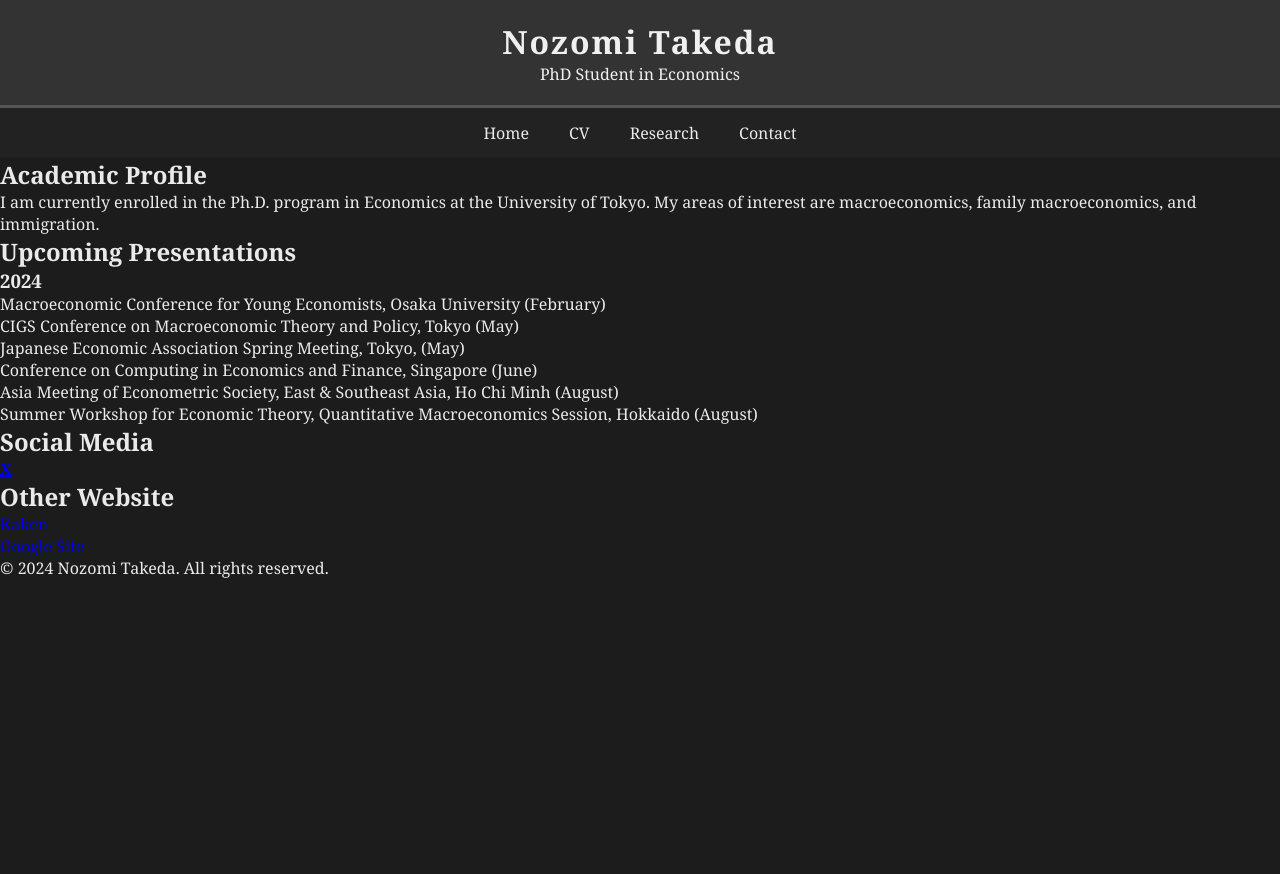
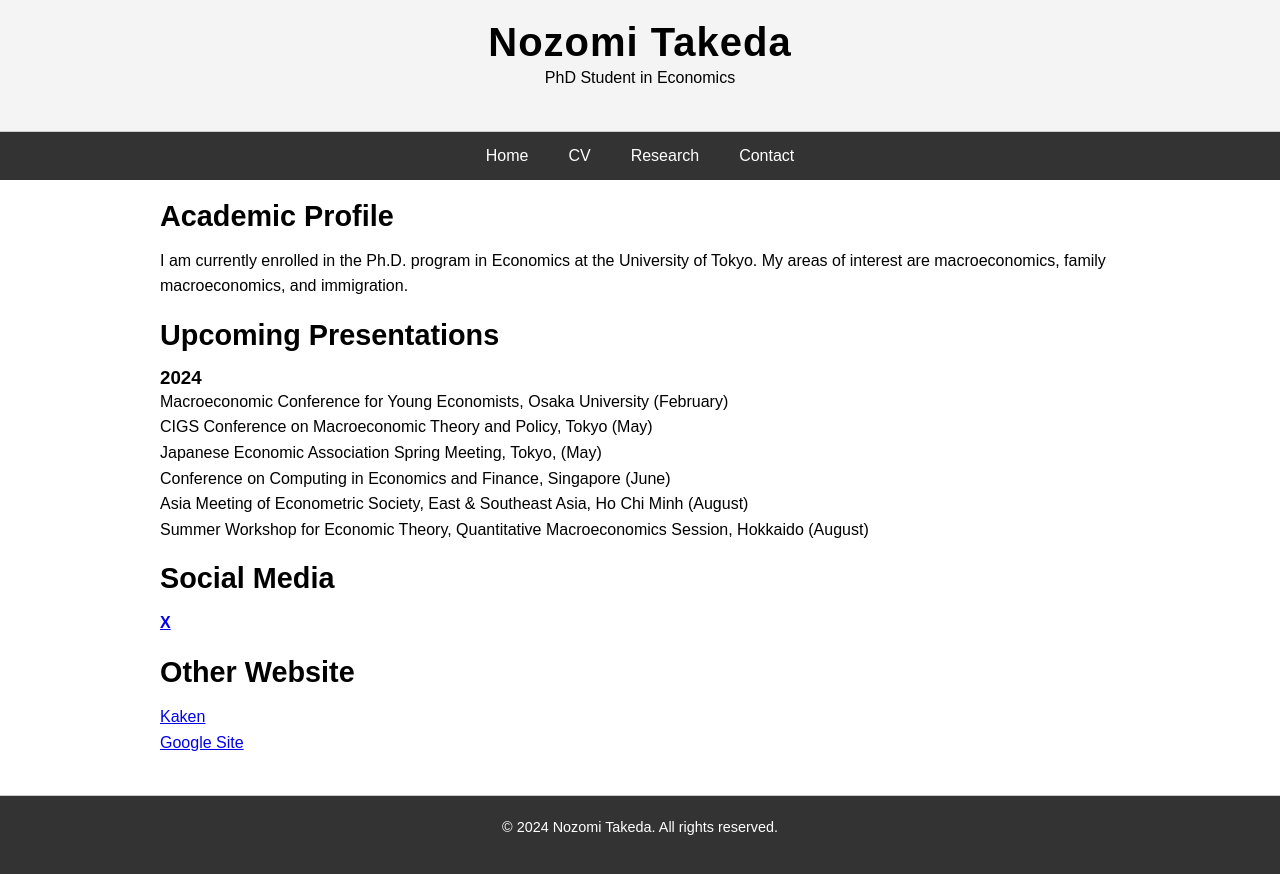
Before and after one commit to tnozomiecon/tnozomiecon.github.io, a plain HTML site: page index.html in a window 1280 px wide. Before the commit the page ends 800 px from the top, so only its background shows below. Drawn offline with Linux system fonts and the light colour scheme.

Commit message:
Update styles.css

```diff
--- a/styles.css
+++ b/styles.css
@@ -1,4 +1,4 @@
-/* 基本設定はそのまま */
+/* 基本設定 */
 * {
     margin: 0;
     padding: 0;
@@ -6,32 +6,35 @@
 }
 html, body {
     height: 100%;
+    margin: 0;
+    padding: 0;
+    font-family: 'Arial', sans-serif; /* シンプルなフォント */
+    background-color: #fff; /* 白背景 */
+    color: #000; /* 黒文字 */
 }
-body {
-    font-family: 'Georgia', serif;
-    background-color: #1c1c1c;
-    color: #eaeaea;
-    display: flex;
-    flex-direction: column;
-    overflow-x: hidden;
-}
+
+/* ヘッダー */
 header {
-    background-color: #333;
-    color: #f0f0f0;
+    background-color: #f4f4f4;
+    color: #000;
     padding: 20px 0;
     text-align: center;
     width: 100%;
-    border-bottom: 3px solid #555;
+    border-bottom: 1px solid #ccc;
 }
+
 header h1 {
     margin: 0;
-    font-size: 2em;
-    letter-spacing: 2px;
+    font-size: 2.5em;
+    letter-spacing: 1px;
 }
+
+/* ナビゲーション */
 nav {
-    background-color: #222;
+    background-color: #333;
     width: 100%;
     position: relative;
+    text-align: center;
 }
 nav .menu-icon {
     display: none; /* デスクトップでは非表示 */
@@ -39,45 +42,73 @@ nav .menu-icon {
     font-size: 30px;
     padding: 10px;
     cursor: pointer;
-    float: right;
-    margin-right: 20px;
 }
 nav .nav-links {
     display: flex;
     justify-content: center;
+    list-style: none;
 }
 nav .nav-links a {
-    padding: 14px 20px;
-    color: #eaeaea;
+    padding: 15px 20px;
+    color: #fff;
     text-decoration: none;
-    text-align: center;
-    transition: background-color 0.3s ease;
+    display: block;
 }
 nav .nav-links a:hover {
-    background-color: #444;
-    color: #fff;
+    background-color: #555;
 }
 
-/* モバイル向けの設定 */
+/* メインコンテンツ */
+main {
+    flex: 1;
+    padding: 20px;
+    max-width: 1000px;
+    margin: auto;
+}
+
+/* セクション間のマージン */
+section {
+    margin-bottom: 40px;
+}
+h2 {
+    font-size: 1.8em;
+    margin-bottom: 15px;
+}
+p {
+    line-height: 1.6;
+    margin-bottom: 20px;
+}
+
+/* フッター */
+footer {
+    text-align: center;
+    padding: 20px;
+    background-color: #333;
+    color: white;
+    width: 100%;
+    position: relative;
+    bottom: 0;
+    left: 0;
+    border-top: 1px solid #ccc;
+    font-size: 0.9em;
+    margin-top: auto; /* フッターを常に下に配置 */
+}
+
+/* モバイル用のレスポンシブメニュー */
 @media (max-width: 768px) {
     nav .menu-icon {
-        display: block; /* モバイルで表示 */
+        display: block; /* モバイルでは表示 */
     }
     nav .nav-links {
         display: none; /* 初期状態で非表示 */
         flex-direction: column;
-        position: absolute;
-        top: 50px;
-        width: 100%;
-        background-color: #222;
-        z-index: 1;
-    }
-    nav .nav-links a {
-        text-align: left;
-        padding: 10px 20px;
-        border-bottom: 1px solid #444;
+        background-color: #333;
     }
     nav .nav-links.show {
         display: flex; /* メニューアイコンをクリックすると表示 */
     }
+    nav .nav-links a {
+        padding: 10px;
+        border-bottom: 1px solid #555;
+    }
 }
```
